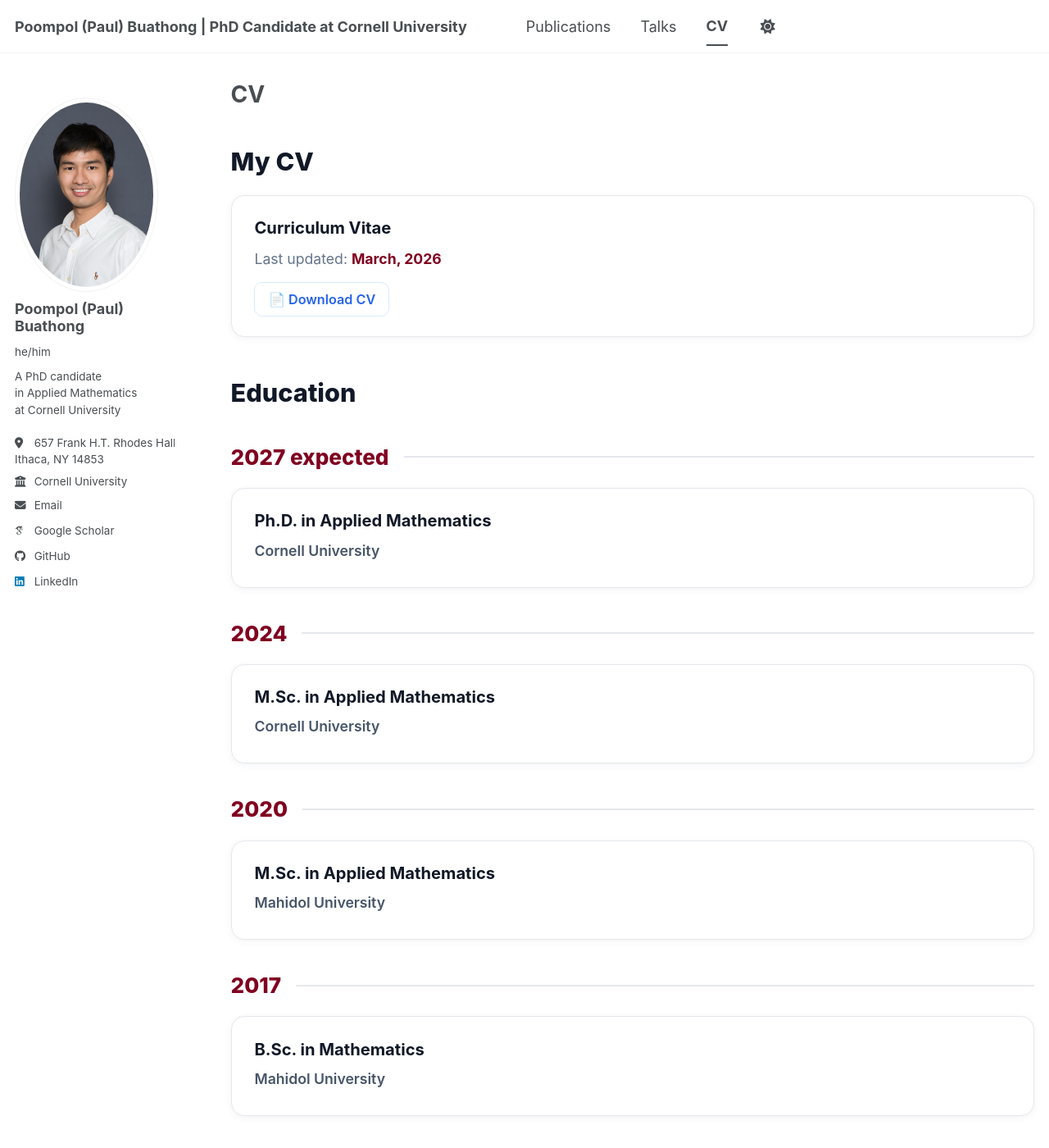
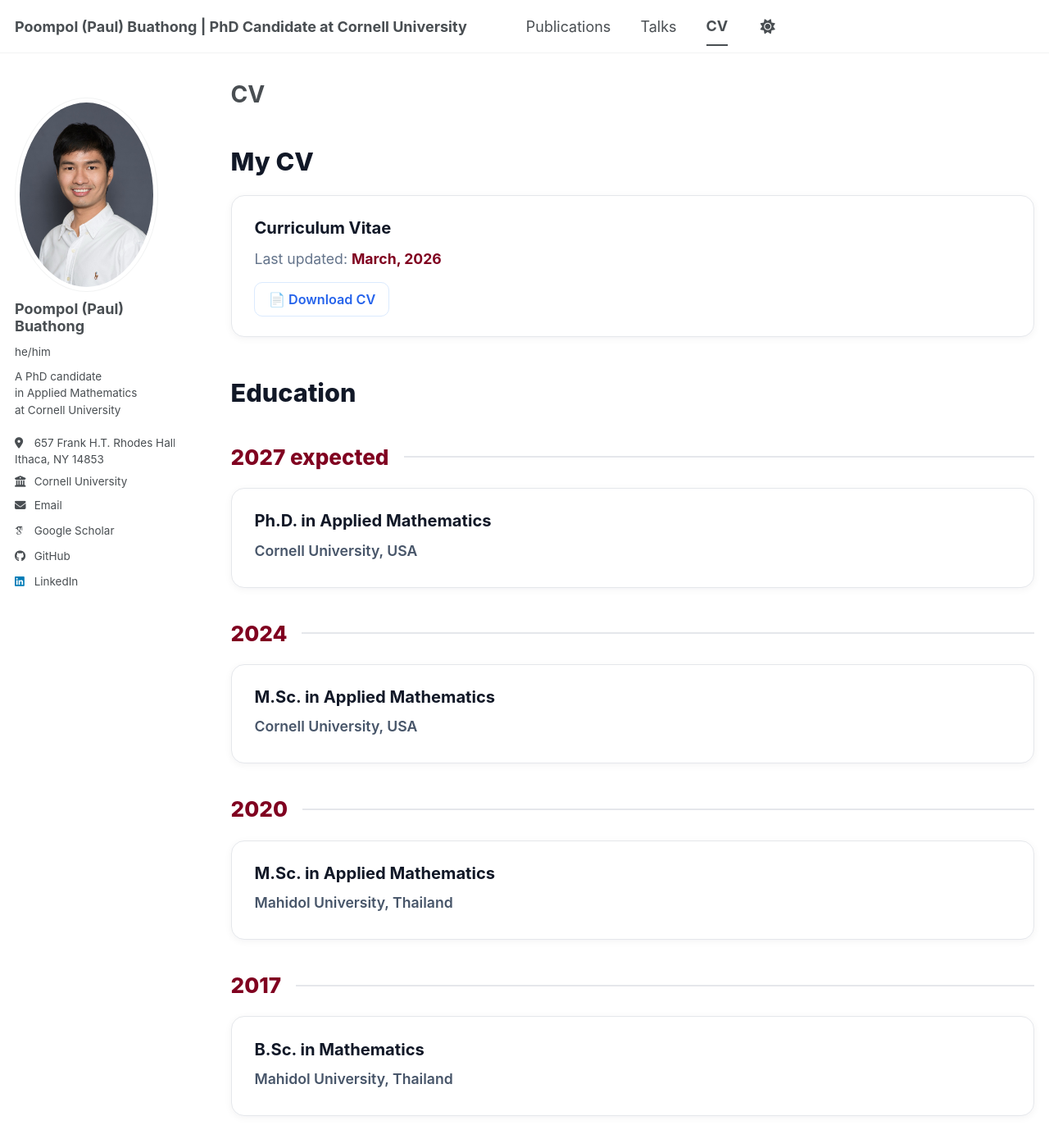
Before and after one commit to poompol/poompol.github.io, a Jekyll site: the page built from _pages/cv.md, in a window 1280 px wide and 1400 px high. Shown: the whole window at 82% size. Built offline with Jekyll 4.4.1, drawn with Linux system fonts in a browser that asks for light colours; some web fonts are replaced; a script bundle is joined from its source files by our own code; library files that are not in the unit come from our copies.

Commit message:
Add country names to university subtitles in CV

```diff
--- a/_pages/cv.md
+++ b/_pages/cv.md
@@ -128,28 +128,28 @@ redirect_from:
 
 <div class="cv-card">
   <div class="cv-title">Ph.D. in Applied Mathematics</div>
-  <div class="cv-subtitle">Cornell University</div>
+  <div class="cv-subtitle">Cornell University, USA</div>
 </div>
 
 <div class="cv-date">2024</div>
 
 <div class="cv-card">
   <div class="cv-title">M.Sc. in Applied Mathematics</div>
-  <div class="cv-subtitle">Cornell University</div>
+  <div class="cv-subtitle">Cornell University, USA</div>
 </div>
 
 <div class="cv-date">2020</div>
 
 <div class="cv-card">
   <div class="cv-title">M.Sc. in Applied Mathematics</div>
-  <div class="cv-subtitle">Mahidol University</div>
+  <div class="cv-subtitle">Mahidol University, Thailand</div>
 </div>
 
 <div class="cv-date">2017</div>
 
 <div class="cv-card">
   <div class="cv-title">B.Sc. in Mathematics</div>
-  <div class="cv-subtitle">Mahidol University</div>
+  <div class="cv-subtitle">Mahidol University, Thailand</div>
 </div>
 
 <div class="cv-section-title">Work experience</div>
```
